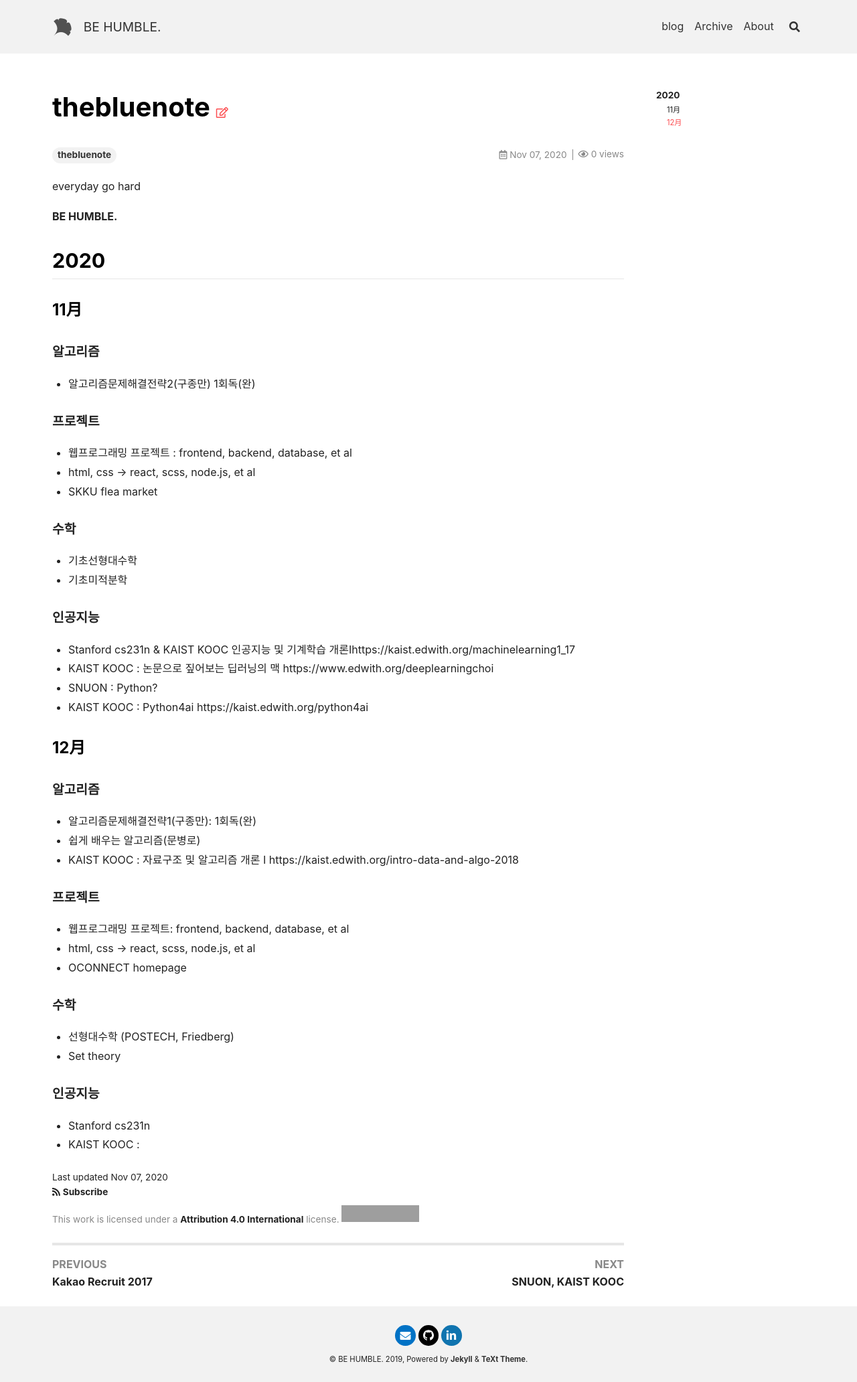
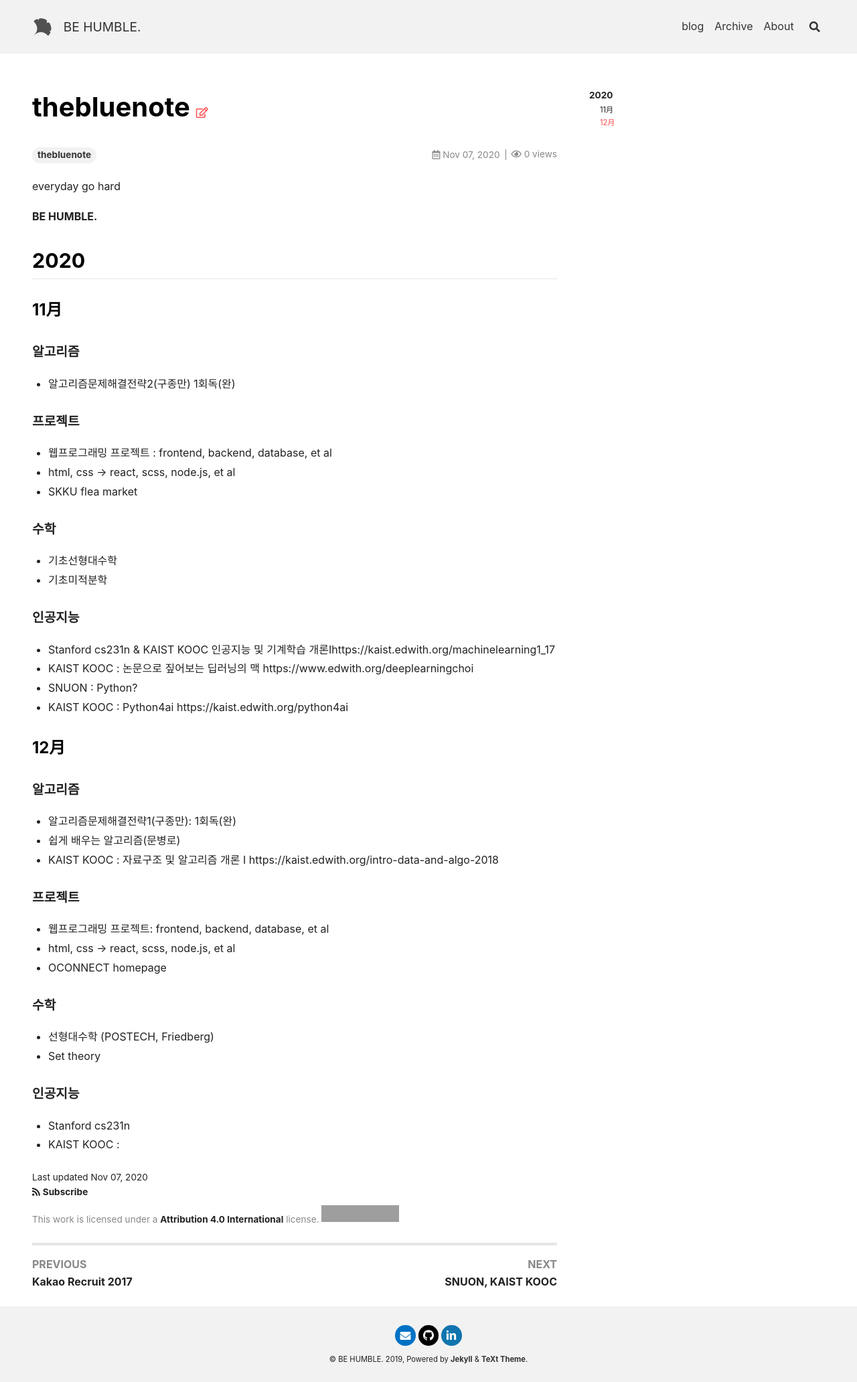
Before and after one commit to underthelights/previous, a Jekyll site: the page built from _posts/2020-11-07-thebluenote..md, in a window 1280 px wide. Shown: the whole page at 67% size. Built offline with Jekyll 4.4.1, drawn with Linux system fonts in a browser that asks for light colours; nearby versions of some CDN libraries; comment, search, counter and statistics services are not loaded; grey boxes are pictures that could not be loaded.

Commit message:
Update _variables.scss

```diff
--- a/_sass/common/_variables.scss
+++ b/_sass/common/_variables.scss
@@ -84,7 +84,7 @@ $layout: (
   content-max-width:      950px,
   sidebar-width:          250px,
   sidebar-header-height:  3rem,
-  aside-width:            270px
+  aside-width:            400px
 );
 
 //     sm       md       lg
```
